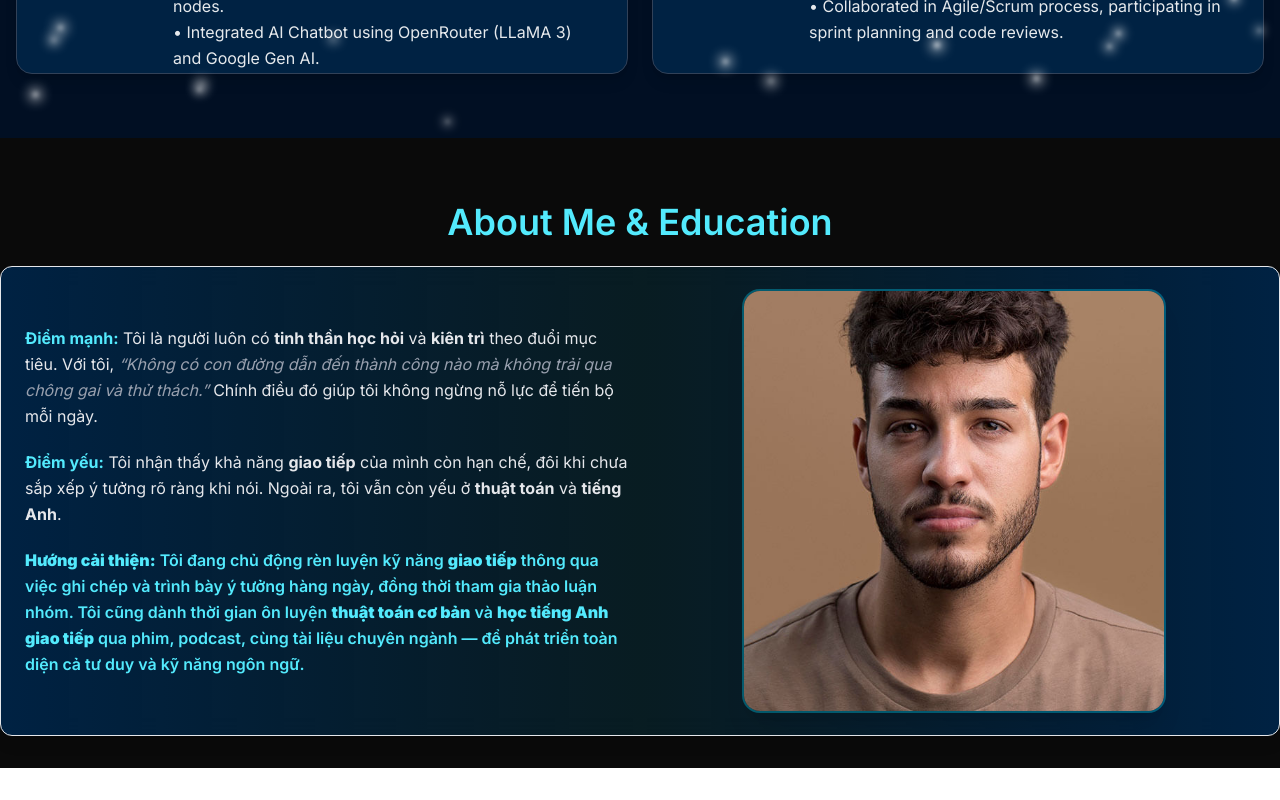
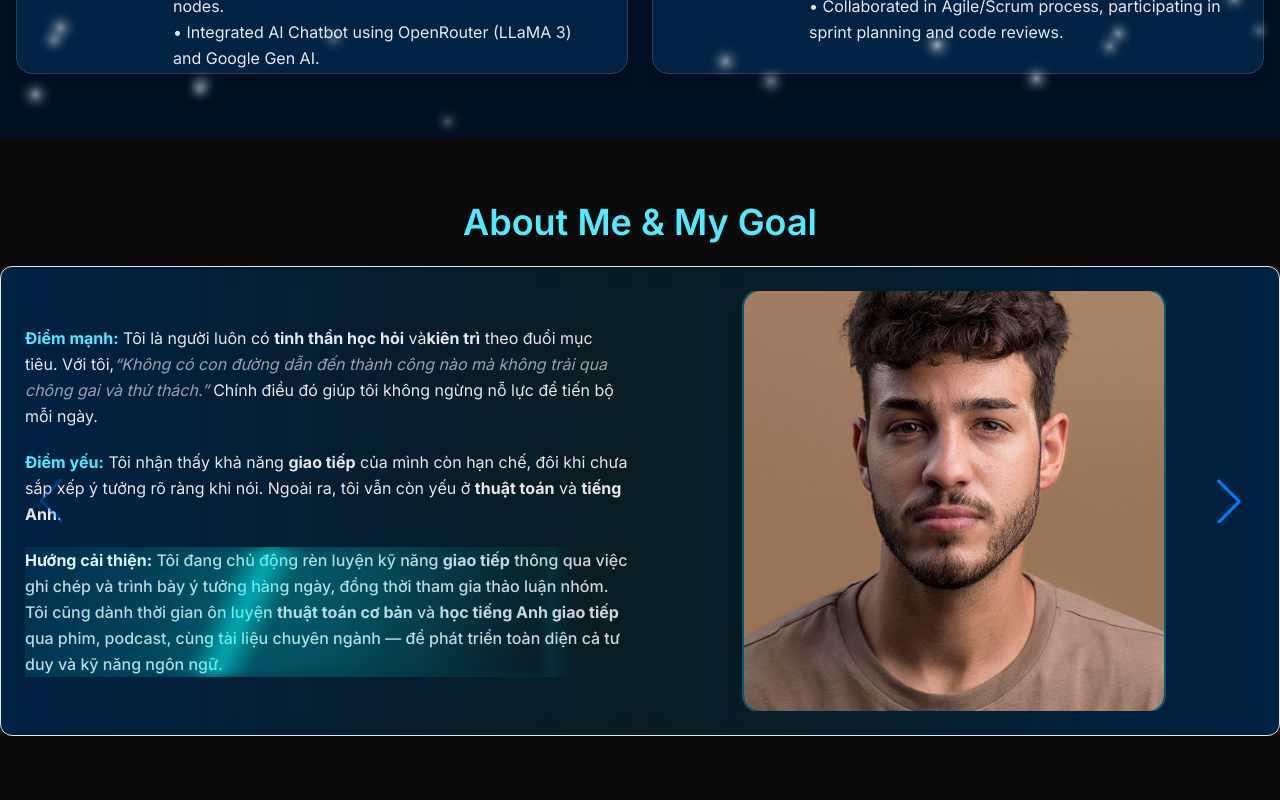
Before and after one commit to kientran9574/portfolio-, a Next.js app: page / in a window 1280 px wide. Shown: the part 1180-1980 px from the top of the page. Before the commit the page ends 1948 px from the top, so only its background shows below. Built offline with nearby package versions, Linux system fonts and the light colour scheme.

Commit message:
motion/react animation verions 2 use libray swiper to make navigation

```diff
--- a/components/Home/About/AboutMe.tsx
+++ b/components/Home/About/AboutMe.tsx
@@ -1,21 +1,33 @@
 "use client";
 import Image from "next/image";
 import { motion } from "framer-motion";
+import { Swiper, SwiperSlide } from "swiper/react";
+import "swiper/css";
+import "swiper/css/navigation";
+import { Navigation } from "swiper/modules";
 
 const AboutMe = () => {
   return (
-    <div className="bg-[#0a0a0a] pb-8">
+    <div className="bg-[#0a0a0a] pb-16">
       <div className="pt-16 flex flex-col items-center justify-center">
         <h2 className="text-xl md:text-2xl lg:text-4xl font-semibold text-cyan-300 mb-6">
-          About Me & Education
+          About Me & My Goal
         </h2>
 
-        <div className="max-w-7xl w-full border border-gray-200 rounded-xl p-6 bg-linear-to-r from-[#002243] via-[#00c8ff1a] to-[#002243] backdrop-blur-md shadow-lg animate-gradient">
+        <div className="max-w-7xl w-full border border-gray-200 rounded-xl p-6 bg-gradient-to-r from-[#002243] via-[#00c8ff1a] to-[#002243] backdrop-blur-md shadow-lg animate-gradient">
+          <Swiper
+            navigation={true}
+            modules={[Navigation]}
+            className="mySwiper"
+            spaceBetween={50}
+            slidesPerView={1}
+          >
+            {/* SLIDE 1 */}
+            <SwiperSlide>
               <div className="grid grid-cols-12 gap-6 items-center">
-            {/* LEFT: Text */}
-            <div className="col-span-12 lg:col-span-6">
+                {/* LEFT TEXT */}
                 <motion.div
-                className="space-y-5 text-base leading-relaxed text-gray-200"
+                  className="col-span-12 lg:col-span-6 space-y-5 text-base leading-relaxed text-gray-200"
                   initial={{ opacity: 0, y: 30 }}
                   whileInView={{ opacity: 1, y: 0 }}
                   transition={{ duration: 0.8, ease: "easeOut" }}
@@ -28,54 +40,93 @@ const AboutMe = () => {
                     transition={{ delay: 0.2, duration: 0.7 }}
                   >
                     <p>
-                    <strong className="text-cyan-300">Điểm mạnh:</strong> Tôi là
-                    người luôn có <strong>tinh thần học hỏi</strong> và{" "}
-                    <strong>kiên trì</strong> theo đuổi mục tiêu. Với tôi,{" "}
+                      <strong className="text-cyan-300">Điểm mạnh:</strong> Tôi
+                      là người luôn có <strong>tinh thần học hỏi</strong> và
+                      <strong>kiên trì</strong> theo đuổi mục tiêu. Với tôi,
                       <em className="text-gray-400">
                         “Không có con đường dẫn đến thành công nào mà không trải
-                      qua chông gai và thử thách.”
+                        qua chông gai và thử thách.”{" "}
                       </em>{" "}
                       Chính điều đó giúp tôi không ngừng nỗ lực để tiến bộ mỗi
-                    ngày.
-                  </p>
+                      ngày.{" "}
+                    </p>{" "}
                   </motion.div>
-
-                {/* Weakness */}
                   <motion.div
                     initial={{ opacity: 0, x: -30 }}
                     whileInView={{ opacity: 1, x: 0 }}
                     transition={{ delay: 0.4, duration: 0.7 }}
                   >
                     <p>
+                      {" "}
                       <strong className="text-cyan-300">Điểm yếu:</strong> Tôi
                       nhận thấy khả năng <strong>giao tiếp</strong> của mình còn
-                    hạn chế, đôi khi chưa sắp xếp ý tưởng rõ ràng khi nói. Ngoài
-                    ra, tôi vẫn còn yếu ở <strong>thuật toán</strong> và{" "}
-                    <strong>tiếng Anh</strong>.
+                      hạn chế, đôi khi chưa sắp xếp ý tưởng rõ ràng khi nói.
+                      Ngoài ra, tôi vẫn còn yếu ở <strong>thuật toán</strong> và{" "}
+                      <strong>tiếng Anh</strong>.{" "}
                     </p>
                   </motion.div>
-
                   {/* Improvement */}
                   <motion.div
                     initial={{ opacity: 0, x: -30 }}
                     whileInView={{ opacity: 1, x: 0 }}
                     transition={{ delay: 0.6, duration: 0.7 }}
                   >
-                  <p className="text-cyan-300 font-semibold">
-                    <strong>Hướng cải thiện:</strong> Tôi đang chủ động rèn
-                    luyện kỹ năng <strong>giao tiếp</strong> thông qua việc ghi
-                    chép và trình bày ý tưởng hàng ngày, đồng thời tham gia thảo
-                    luận nhóm. Tôi cũng dành thời gian ôn luyện{" "}
+                    <motion.p
+                      className="relative font-medium text-gray-300 leading-relaxed overflow-hidden"
+                      initial={{ opacity: 0, y: 10 }}
+                      whileInView={{ opacity: 1, y: 0 }}
+                      transition={{ duration: 0.6, ease: "easeOut" }}
+                      viewport={{ once: true }}
+                    >
+                      <strong className="text-gray-100">
+                        Hướng cải thiện:
+                      </strong>{" "}
+                      Tôi đang chủ động rèn luyện kỹ năng{" "}
+                      <strong>giao tiếp</strong> thông qua việc ghi chép và
+                      trình bày ý tưởng hàng ngày, đồng thời tham gia thảo luận
+                      nhóm. Tôi cũng dành thời gian ôn luyện{" "}
                       <strong>thuật toán cơ bản</strong> và{" "}
-                    <strong>học tiếng Anh giao tiếp</strong> qua phim, podcast,
-                    cùng tài liệu chuyên ngành — để phát triển toàn diện cả tư
-                    duy và kỹ năng ngôn ngữ.
-                  </p>
+                      <strong>học tiếng Anh giao tiếp</strong> qua phim,
+                      podcast, cùng tài liệu chuyên ngành — để phát triển toàn
+                      diện cả tư duy và kỹ năng ngôn ngữ.
+                      {/* Hiệu ứng ánh sáng quét + glow cyan */}
+                      <motion.span
+                        className="absolute inset-0 pointer-events-none"
+                        initial={{ x: "-100%" }}
+                        animate={{ x: ["-100%", "100%"] }}
+                        transition={{
+                          duration: 4,
+                          repeat: Infinity,
+                          ease: "easeInOut",
+                        }}
+                        style={{
+                          background:
+                            "linear-gradient(115deg, transparent 0%, rgba(0,255,255,0.2) 45%, rgba(0,255,255,0.6) 50%, rgba(0,255,255,0.2) 55%, transparent 100%)",
+                          boxShadow: "0 0 25px 10px rgba(0,255,255,0.15)",
+                          filter: "blur(4px)",
+                        }}
+                      />
+                      {/* Glow mờ quanh chữ */}
+                      <motion.span
+                        className="absolute inset-0 pointer-events-none mix-blend-screen"
+                        initial={{ opacity: 0 }}
+                        animate={{ opacity: [0, 0.4, 0] }}
+                        transition={{
+                          duration: 4,
+                          repeat: Infinity,
+                          ease: "easeInOut",
+                        }}
+                        style={{
+                          background:
+                            "radial-gradient(circle at 50% 50%, rgba(0,255,255,0.25), transparent 60%)",
+                          filter: "blur(12px)",
+                        }}
+                      />
+                    </motion.p>
                   </motion.div>
                 </motion.div>
-            </div>
 
-            {/* RIGHT: Image */}
+                {/* RIGHT IMAGE */}
                 <motion.div
                   className="col-span-12 lg:col-span-6 flex justify-center"
                   initial={{ opacity: 0, scale: 0.9 }}
@@ -93,6 +144,120 @@ const AboutMe = () => {
                   </div>
                 </motion.div>
               </div>
+            </SwiperSlide>
+
+            {/* SLIDE 2 */}
+            <SwiperSlide>
+              <div className="grid grid-cols-12 gap-6 items-center">
+                <motion.div
+                  className="col-span-12 lg:col-span-6 space-y-5 text-base leading-relaxed text-gray-200"
+                  initial={{ opacity: 0, y: 30 }}
+                  whileInView={{ opacity: 1, y: 0 }}
+                  transition={{ duration: 0.8, ease: "easeOut" }}
+                  viewport={{ once: true }}
+                >
+                  <motion.div
+                    initial={{ opacity: 0, x: -30 }}
+                    whileInView={{ opacity: 1, x: 0 }}
+                    transition={{ delay: 0.2, duration: 0.7 }}
+                  >
+                    <p>
+                      <strong className="text-cyan-300">Mục tiêu gần:</strong>{" "}
+                      Tôi muốn trở thành <strong>Fullstack Developer</strong>{" "}
+                      làm chủ <strong>Frontend</strong> (ReactJS/NextJS) và{" "}
+                      <strong>Backend</strong> (ExpressJS/NestJS). Tôi rất yêu
+                      các công nghệ này và đang không ngừng học hỏi, thực hành
+                      mỗi ngày để đạt được mục tiêu đó.
+                    </p>
+                  </motion.div>
+
+                  <motion.div
+                    className="col-span-12 lg:col-span-6 space-y-5 text-base leading-relaxed text-gray-200"
+                    initial={{ opacity: 0, x: -30 }}
+                    whileInView={{ opacity: 1, x: 0 }}
+                    transition={{ delay: 0.4, duration: 0.7 }}
+                  >
+                    <p>
+                      <strong className="text-cyan-300">Mục tiêu xa:</strong> Em
+                      sẽ học <strong className="text-[#47b5d0]">Golang</strong>/
+                      <strong className="bg-linear-to-r from-[#306998] to-[#FFD43B] bg-clip-text text-transparent">
+                        Python
+                      </strong>{" "}
+                      và{" "}
+                      <strong className="text-shadow-red-500 text-shadow-2xs shadow-xl shadow-red-400 font-extrabold text-white">
+                        System design
+                      </strong>{" "}
+                      để mở rộng tư duy hệ thống và mong muốn được cọ sát nhiều
+                      với các hệ thống lớn{" "}
+                      <strong>để giúp cho doanh nghiệp</strong>,
+                      <strong>
+                        giải quyết được các bài toán khó trong hệ thống{" "}
+                      </strong>
+                      cùng với đó mong muốn có thể đạt được kỹ năng giao tiếp{" "}
+                      <strong>tiếng Anh chuyên ngành</strong>.
+                    </p>
+                  </motion.div>
+                </motion.div>
+
+                <motion.div
+                  className="col-span-12 lg:col-span-6 flex justify-center"
+                  initial={{ opacity: 0, scale: 0.9 }}
+                  whileInView={{ opacity: 1, scale: 1 }}
+                  transition={{ duration: 0.8, delay: 0.3, ease: "easeOut" }}
+                  viewport={{ once: true }}
+                >
+                  <div className="relative w-[350px] h-[350px] lg:w-[420px] lg:h-[420px] rounded-2xl overflow-hidden shadow-xl ring-2 ring-cyan-500/40">
+                    <Image
+                      src="/images/c4.png"
+                      alt="Future Goal"
+                      fill
+                      className="object-cover hover:scale-105 transition-transform duration-700 ease-out"
+                    />
+                  </div>
+                </motion.div>
+              </div>
+            </SwiperSlide>
+
+            {/* SLIDE 3 */}
+            {/* <SwiperSlide>
+              <div className="grid grid-cols-12 gap-6 items-center">
+                <motion.div
+                  className="col-span-12 lg:col-span-6 space-y-5 text-base leading-relaxed text-gray-200"
+                  initial={{ opacity: 0, y: 30 }}
+                  whileInView={{ opacity: 1, y: 0 }}
+                  transition={{ duration: 0.8, ease: "easeOut" }}
+                  viewport={{ once: true }}
+                >
+                  <p>
+                    <strong className="text-cyan-300">Mục tiêu xa:</strong> Tôi
+                    mong muốn được tham gia vào các dự án dùng{" "}
+                    <strong>Golang</strong> hoặc <strong>Python</strong> để mở
+                    rộng tư duy hệ thống và cải thiện{" "}
+                    <strong>cấu trúc dữ liệu</strong>,{" "}
+                    <strong>giải thuật</strong> cùng khả năng{" "}
+                    <strong>tiếng Anh chuyên ngành</strong>.
+                  </p>
+                </motion.div>
+
+                <motion.div
+                  className="col-span-12 lg:col-span-6 flex justify-center"
+                  initial={{ opacity: 0, scale: 0.9 }}
+                  whileInView={{ opacity: 1, scale: 1 }}
+                  transition={{ duration: 0.8, delay: 0.3, ease: "easeOut" }}
+                  viewport={{ once: true }}
+                >
+                  <div className="relative w-[350px] h-[350px] lg:w-[420px] lg:h-[420px] rounded-2xl overflow-hidden shadow-xl ring-2 ring-cyan-500/40">
+                    <Image
+                      src="/images/c5.png"
+                      alt="Long Term Goal"
+                      fill
+                      className="object-cover hover:scale-105 transition-transform duration-700 ease-out"
+                    />
+                  </div>
+                </motion.div>
+              </div>
+            </SwiperSlide> */}
+          </Swiper>
         </div>
       </div>
     </div>
```
Lines whose indentation alone changed are shown as unchanged.
